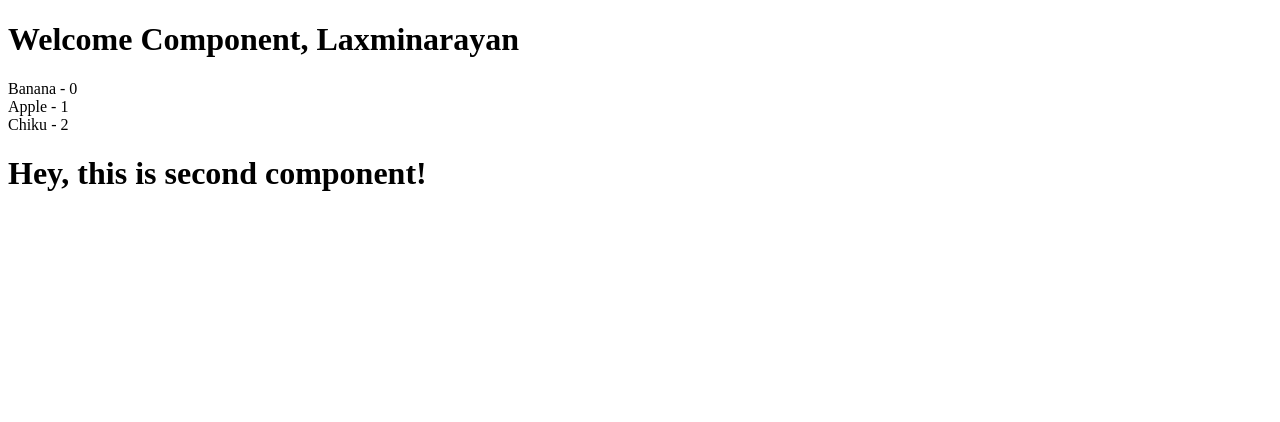
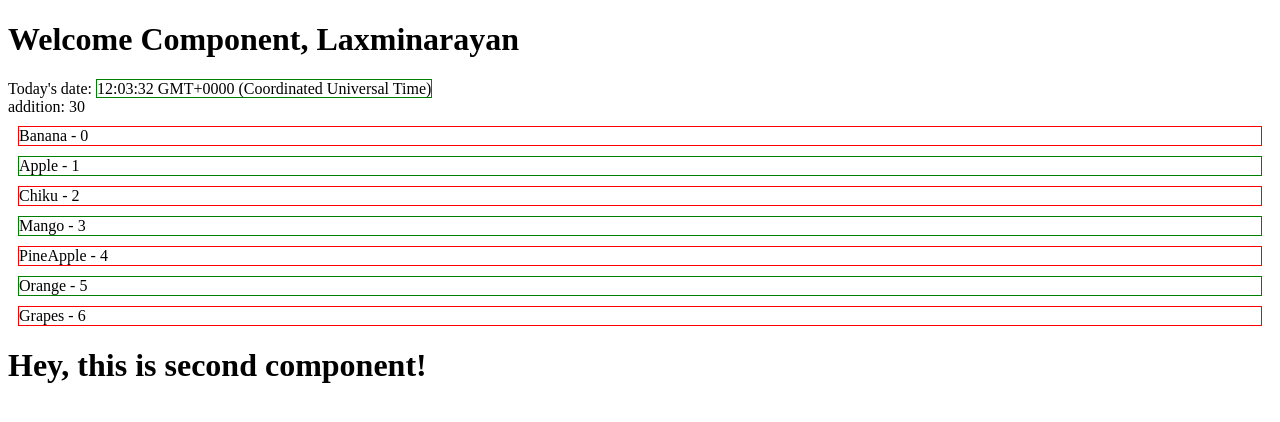
Before and after one commit to lgchintake/react-practice, a React app: page / in a window 1280 px wide. Built offline with nearby package versions, Linux system fonts and the light colour scheme.

Commit message:
Added some new functions

```diff
--- a/public/index.html
+++ b/public/index.html
@@ -5,6 +5,18 @@
     <meta http-equiv="X-UA-Compatible" content="IE=edge">
     <meta name="viewport" content="width=device-width, initial-scale=1.0">
     <title>First Application</title>
+
+    <style>
+        .red{
+            border: 1px solid red;
+        }
+        .green{
+            border: 1px solid green;
+        }
+        .fruit-div{
+            margin: 10px;
+        }
+    </style>
 </head>
 <body>
     <div id="root"></div>
--- a/src/components/welcome.js
+++ b/src/components/welcome.js
@@ -1,16 +1,24 @@
 import React from 'react';
 
 class Welcome extends React.Component {
-    render(){
+    render() {
         var myName = "Laxminarayan";
-        var fruits = ['Banana', 'Apple', 'Chiku'];
+        function getCurrentTime() {
+            return new Date().toTimeString();
+        }
+        var fruits = ['Banana', 'Apple', 'Chiku', 'Mango', 'PineApple', 'Orange', 'Grapes'];
+        var serverClass = "green";
         return (
-         <div>
-             <h1>Welcome Component, {myName}</h1>
-             {fruits.map( (fruit, index) => {
-                 return (<div key={index}>{fruit} - {index}</div>)
-             })}
-         </div>
+            <div className="welcome-class">
+                <h1>Welcome Component, {myName}</h1>
+                <label>Today's date: </label> <span className={serverClass}>{getCurrentTime()}</span> <br />
+                <label>addition: </label> <span>{20 + 10}</span>
+                {
+                    fruits.map((fruit, index) => {
+                        return (<div key={index} className={"fruit-div " + (index % 2 == 0 ? "red" : "green")}>{fruit} - {index}</div>)
+                    })
+                }
+            </div>
         )
     }
 }
--- a/src/index.js
+++ b/src/index.js
@@ -1,8 +1,8 @@
 import React from 'react'
 import ReactDOM from 'react-dom';
-import SecondComponent from './components/second-component';
 
 import WelcomeComponent from "./components/welcome";
+import SecondComponent from './components/second-component';
 
 ReactDOM.render(
     <React.StrictMode>
```
